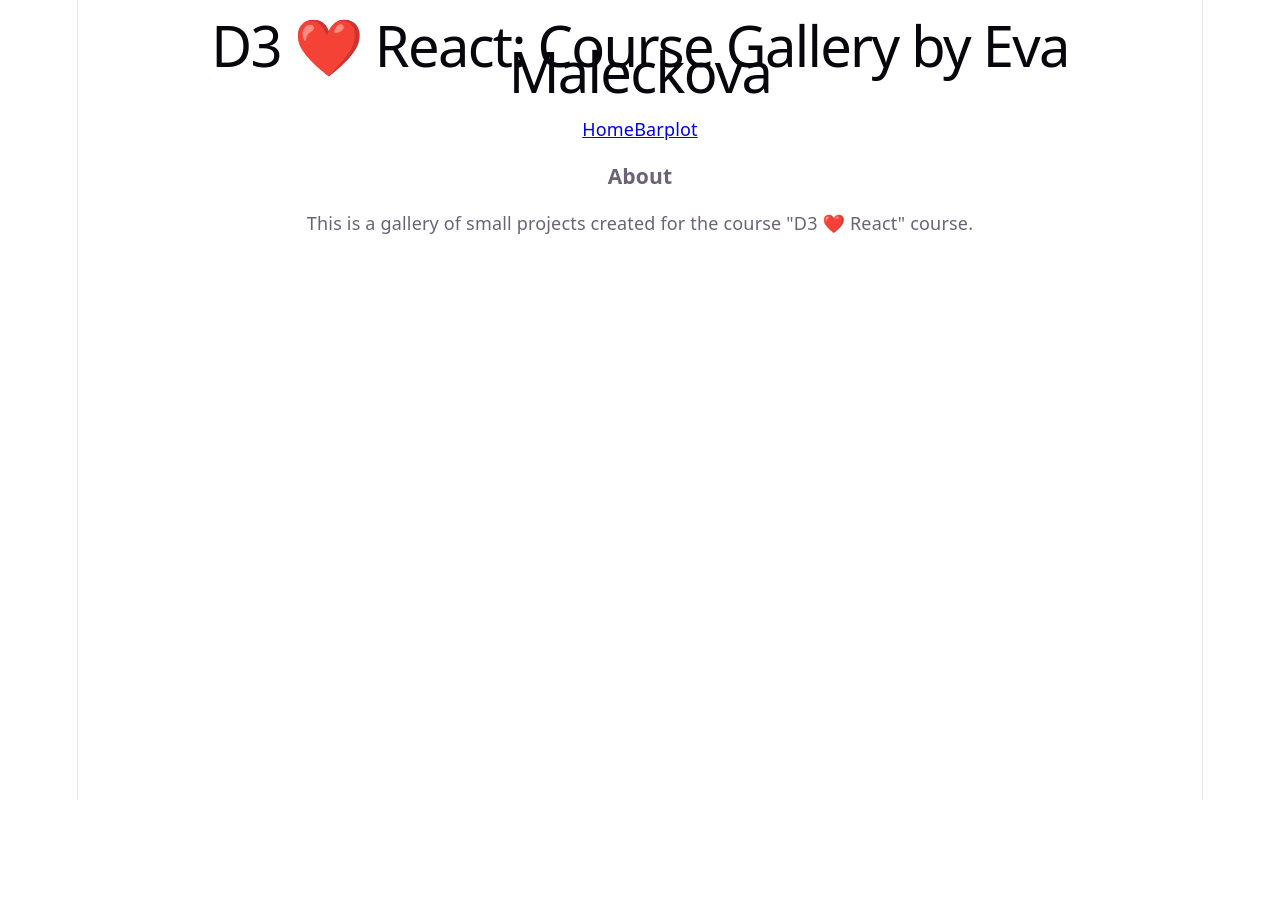
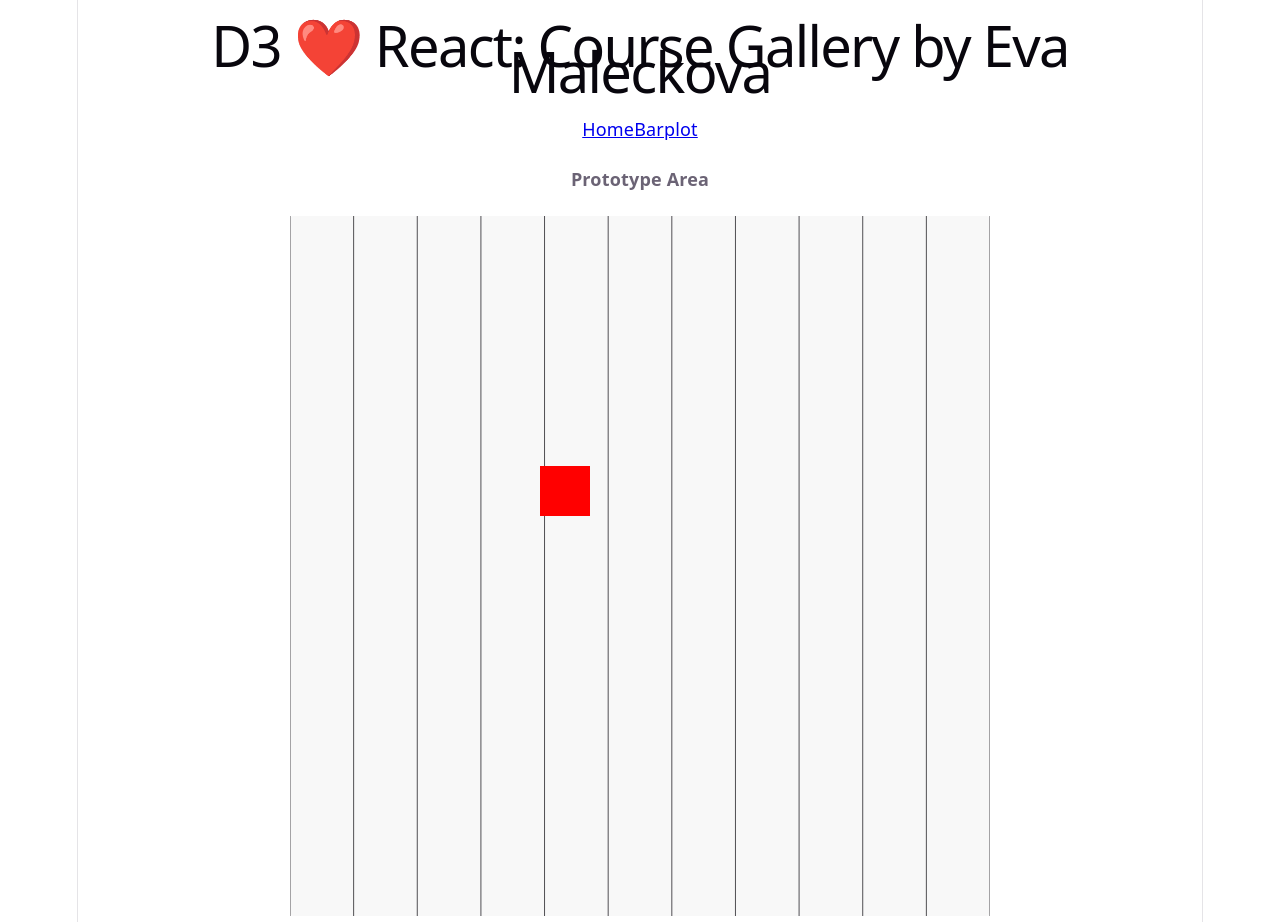
Before and after one commit to emaleckova/d3-react-class-2026, a React (Vite) app: page / in a window 1280 px wide. Before the commit the page ends 800 px from the top, so only its background shows below. Built offline with nearby package versions, Linux system fonts and the light colour scheme.

Commit message:
Start of drafting of project 2 Horizontal line placement seems working

```diff
--- a/src/pages/Home.jsx
+++ b/src/pages/Home.jsx
@@ -1,4 +1,5 @@
-export default function Home() {
+{
+  /* export default function Home() {
   return (
     <div>
       <h3>About</h3>
@@ -8,4 +9,64 @@ export default function Home() {
       </p>
     </div>
   );
+}*/
 }
+
+import * as d3 from "d3";
+
+const data = [
+  { count: 6, name: "Hantavirus" },
+  { count: 7, name: "Tularemia" },
+  { count: 7, name: "Dengue" },
+  { count: 9, name: "Ebola" },
+  { count: 11, name: "E. coli" },
+  { count: 15, name: "Tuberculosis" },
+  { count: 17, name: "Salmonella" },
+  { count: 18, name: "Vaccinia" },
+  { count: 54, name: "Brucella" },
+];
+
+console.log(data);
+
+/*Image area*/
+
+const width = 700;
+const height = 700;
+
+/*Scales*/
+const xScale = d3.scaleLinear().domain([0, 55]).range([0, width]);
+
+/*Sequence for horizontal lines*/
+const range = (start, end, step = 5) =>
+  Array.from(
+    { length: Math.floor((end - start) / step) + 1 },
+    (_, i) => start + i * step,
+  );
+
+const xBreaks = range(0, 55, 5);
+
+console.log(xBreaks);
+
+export default function Home() {
+  return (
+    <div>
+      <h4>Prototype Area</h4>
+
+      <svg width={width} height={height}>
+        {/*background*/}
+        <rect width={width} height={height} fill="#f8f8f8" rx={4} />
+        {/*axis lines*/}
+        {xBreaks.map((d) => (
+          <line
+            x1={xScale(d)}
+            y1={0}
+            x2={xScale(d)}
+            y2={height}
+            stroke="#504f53"
+          />
+        ))}
+        <rect x={250} y={250} height={50} width={50} fill="red" />
+      </svg>
+    </div>
+  );
+}
```
